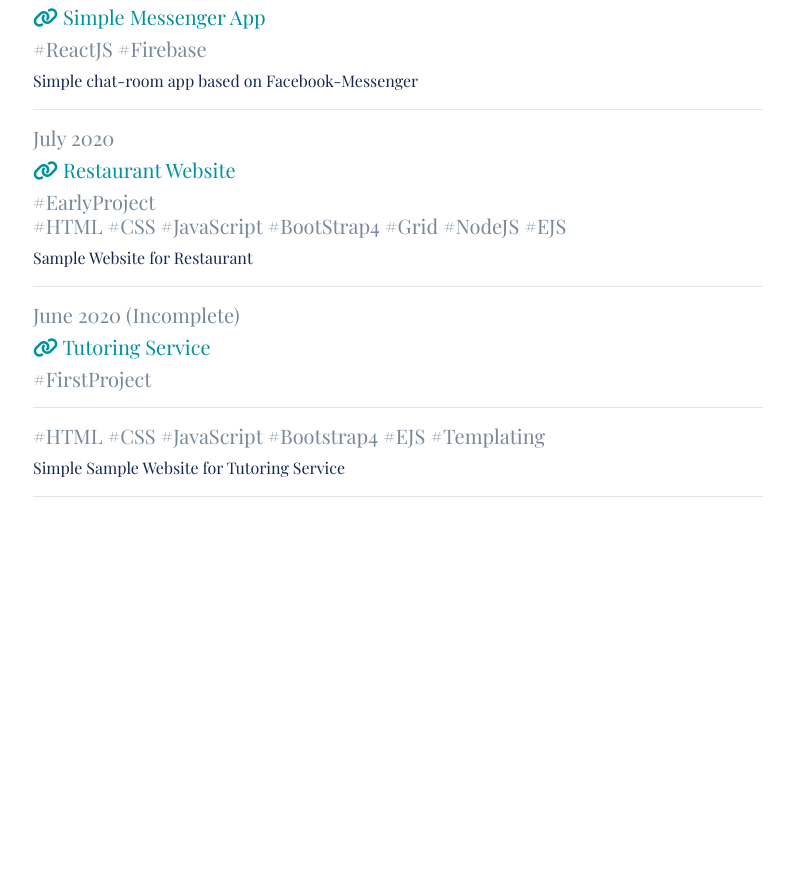
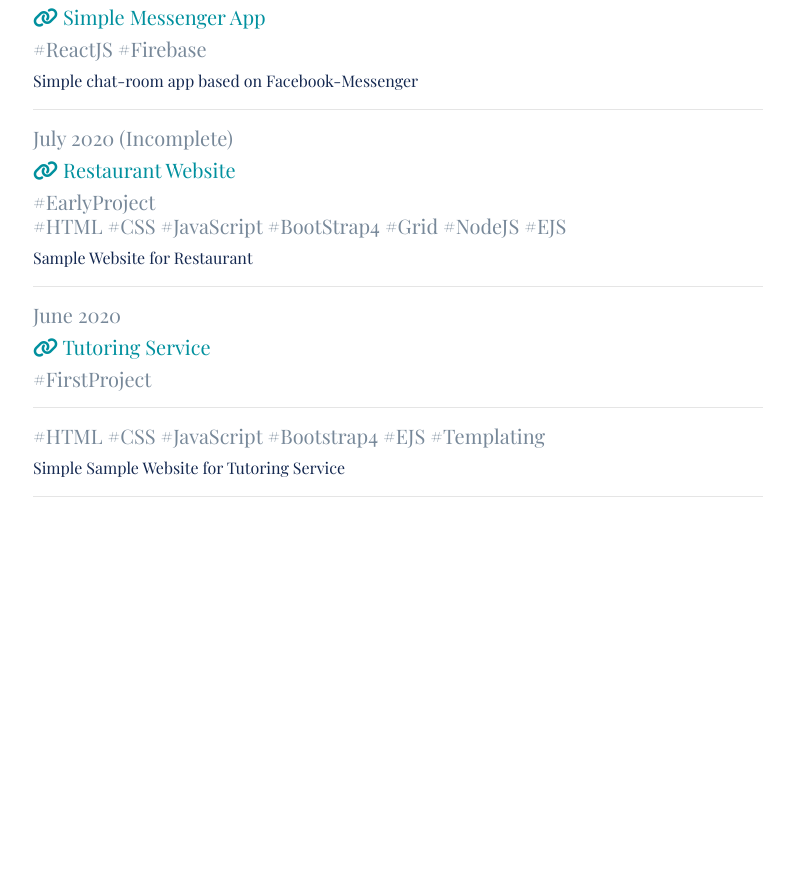
Before and after one commit to chelstay/chelstay.github.io, a plain HTML site: page index.html in a window 1280 px wide. Shown: the part 4165-5059 px from the top of the page, without its empty margins (337-1131 px from the left). Drawn offline with nearby package versions, Linux system fonts and the light colour scheme.

Commit message:
Update index.html

```diff
--- a/index.html
+++ b/index.html
@@ -137,14 +137,14 @@
       <p>Simple chat-room app based on Facebook-Messenger</p>
         <hr>
 
-             <h5 class="muted-text">July 2020</h5>
+             <h5 class="muted-text">July 2020 (Incomplete)</h5>
           <h5>
             <span class="fas fa-link work-link"></span><a href="https://luca-in-newport.herokuapp.com/"  onclick="window.open('https://luca-in-newport.herokuapp.com/','_blank')"> Restaurant Website</a>
           </h5>
          <h5 class="muted-text">#EarlyProject <br> #HTML #CSS #JavaScript #BootStrap4 #Grid #NodeJS #EJS</h5>
           <p>Sample Website for Restaurant</p>
           <hr>
-           <h5 class="muted-text"> June 2020 (Incomplete)</h5>
+          <h5 class="muted-text"> June 2020 </h5>
           <h5><span class="fas fa-link work-link"></span><a href="https://aqueous-spire-15175.herokuapp.com/" onclick="window.open('https://aqueous-spire-15175.herokuapp.com/','_blank')"> Tutoring Service </a></h5>
           <h5 class="muted-text">#FirstProject <hr>#HTML #CSS #JavaScript #Bootstrap4 #EJS #Templating</h5>
           <p>Simple Sample Website for Tutoring Service</p>
```
